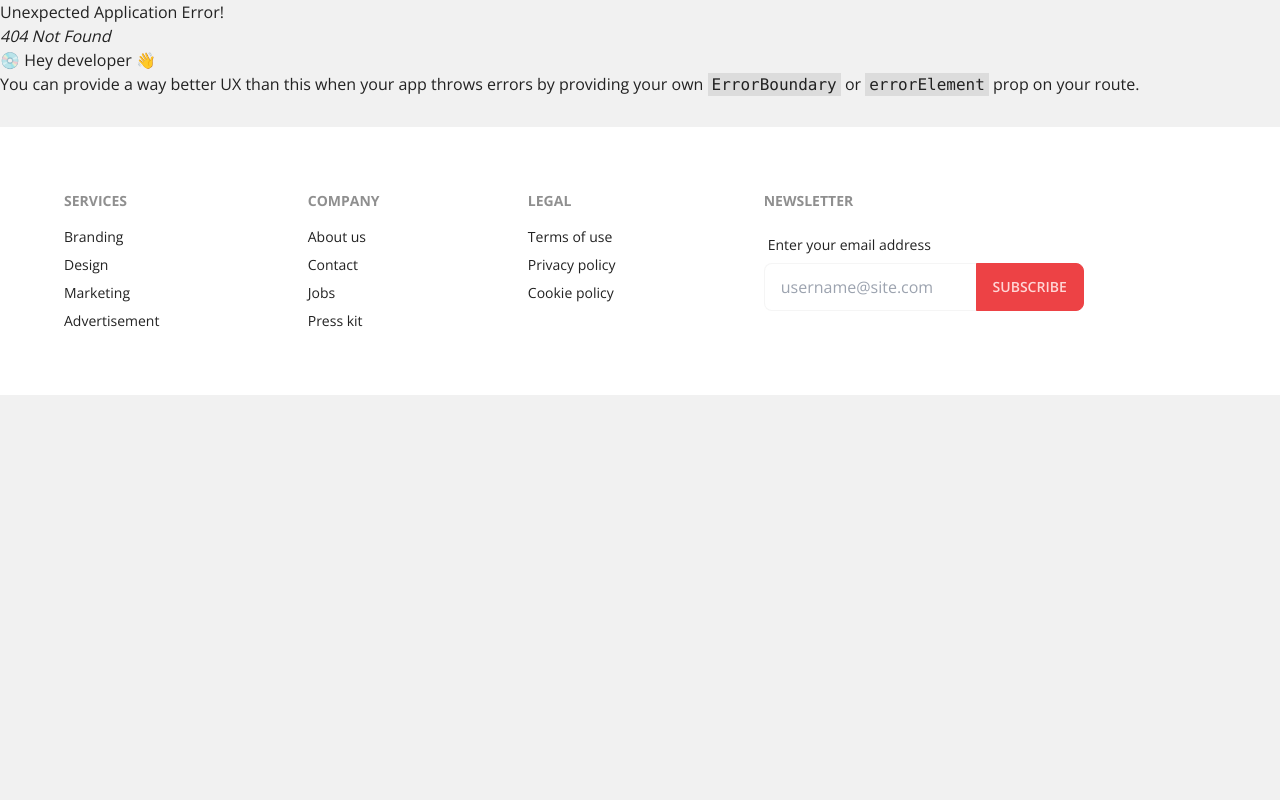
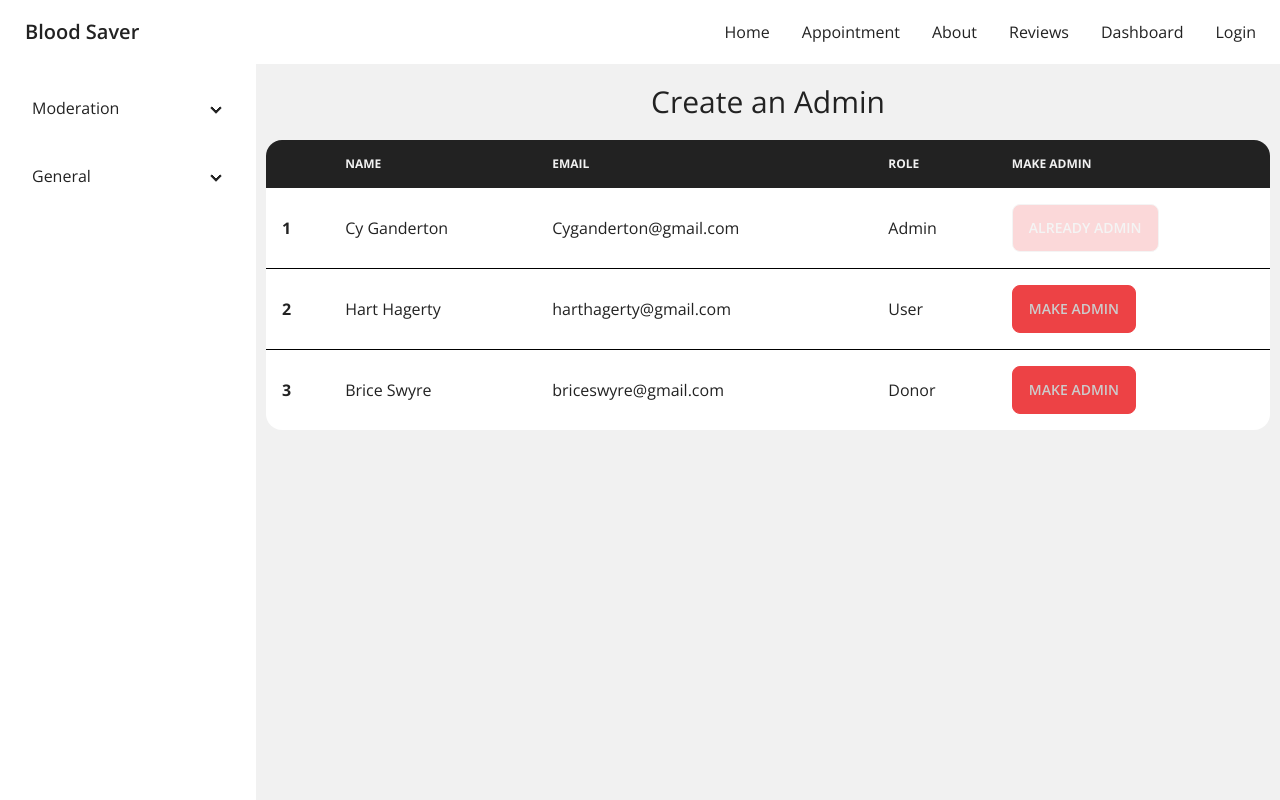
Before and after one commit to bitue/connect-to-blood-client, a React (Create React App) app: page /dashboard/createAdmin in a window 1280 px wide. Before the commit this address had no page. Shown: the top 800 px of the page. Built offline with nearby package versions, Linux system fonts and the light colour scheme; the HTML template or start-up script is replaced by a standard one.

Commit message:
started on dashboard

```diff
--- /dev/null
+++ b/src/Components/Dashboard/CreateAdmin.js
@@ -0,0 +1,53 @@
+import React from 'react';
+
+const CreateAdmin = () => {
+    return (
+        <div>
+            <h2 className="text-center text-3xl my-[20px]">Create an Admin</h2>
+            <div class="overflow-x-auto px-[10px]">
+                <table class="table w-full">
+                    <thead className="bg-[#fff]">
+                        <tr>
+                            <th className="bg-[#222] text-[#f1f1f1]"></th>
+                            <th className="bg-[#222] text-[#f1f1f1]">Name</th>
+                            <th className="bg-[#222] text-[#f1f1f1]">Email</th>
+                            <th className="bg-[#222] text-[#f1f1f1]">Role</th>
+                            <th className="bg-[#222] text-[#f1f1f1]">Make Admin</th>
+                        </tr>
+                    </thead>
+                    <tbody>
+                        <tr className="border-[#222]">
+                            <th>1</th>
+                            <td>Cy Ganderton</td>
+                            <td>Cyganderton@gmail.com</td>
+                            <td>Admin</td>
+                            <td><button class="btn no-animation gap-2 bg-primary hover:bg-primary opacity-[0.2] hover:border-primary">
+                                Already Admin
+                            </button></td>
+                        </tr>
+                        <tr>
+                            <th>2</th>
+                            <td>Hart Hagerty</td>
+                            <td>harthagerty@gmail.com</td>
+                            <td>User</td>
+                            <td><button class="btn hover:text-[#fff] gap-2 bg-primary border-primary hover:bg-[#222]">
+                                Make Admin
+                            </button></td>
+                        </tr>
+                        <tr>
+                            <th>3</th>
+                            <td>Brice Swyre</td>
+                            <td>briceswyre@gmail.com</td>
+                            <td>Donor</td>
+                            <td><button class="btn hover:text-[#fff] gap-2 bg-primary border-primary hover:bg-[#222]">
+                                Make Admin
+                            </button></td>
+                        </tr>
+                    </tbody>
+                </table>
+            </div>
+        </div>
+    );
+};
+
+export default CreateAdmin;
--- /dev/null
+++ b/src/Components/Dashboard/Dashboard.js
@@ -0,0 +1,50 @@
+import React from 'react';
+import { Link, Outlet } from 'react-router-dom';
+import Navbar from '../Shared/Navbar';
+
+const Dashboard = () => {
+    return (
+        <>
+            <Navbar />
+            <div className="drawer drawer-mobile ">
+                <input id="sidebar-dashboard" type="checkbox" className="drawer-toggle" />
+                <div className="drawer-content">
+                    <Outlet></Outlet>
+                </div>
+                <div className="drawer-side">
+                    <label htmlFor="sidebar-dashboard" className="drawer-overlay"></label>
+                    <ul className="menu bu p-4 z-50 overflow-y-auto w-64 bg-white text-[#222] gap-y-2">
+                        <div className="collapse collapse-arrow">
+                            <input type="checkbox" className="peer" />
+                            <div className="collapse-title">
+                                Moderation
+                            </div>
+                            <div className="collapse-content">
+                                <ul className="list-disc">
+                                    <li className="hover:bg-[#f1f1f1] transition"><Link to="/dashboard/createAdmin">Create A Admin</Link></li>
+                                    <li className="hover:bg-[#f1f1f1] transition"><Link to="/dashboard/approveDonor">Approve donor registration</Link></li>
+                                    <li className="hover:bg-[#f1f1f1] transition"><Link to="/dashboard/">Ban Users</Link></li>
+                                </ul>
+                            </div>
+                        </div>
+                        <div className="collapse collapse-arrow">
+                            <input type="checkbox" className="peer" />
+                            <div className="collapse-title">
+                                General
+                            </div>
+                            <div className="collapse-content">
+                                <ul className="list-disc">
+                                    <li className="hover:bg-[#f1f1f1] transition"><Link to="/dashboard/:becomeAAdmin">Your Profile</Link></li>
+                                    <li className="hover:bg-[#f1f1f1] transition"><Link to="/dashboard/:becomeAAdmin">Create an blog</Link></li>
+                                    <li className="hover:bg-[#f1f1f1] transition"><Link to="/dashboard/:becomeAAdmin">All Articles</Link></li>
+                                </ul>
+                            </div>
+                        </div>
+                    </ul>
+                </div>
+            </div >
+        </>
+    );
+};
+
+export default Dashboard;
--- /dev/null
+++ b/src/Components/Dashboard/UserProfile.js
@@ -0,0 +1,11 @@
+import React from 'react';
+
+const UserProfile = () => {
+    return (
+        <div>
+            <h2>User Profile</h2>
+        </div>
+    );
+};
+
+export default UserProfile;
--- a/src/Components/Shared/Navbar.js
+++ b/src/Components/Shared/Navbar.js
@@ -15,6 +15,9 @@ const Navbar = () => {
       </li>
       <li>
         <Link to="/reviews">Reviews</Link>
+      </li>
+      <li>
+        <Link to="/dashboard">Dashboard</Link>
       </li>
       <li>
         <Link to="/login">Login</Link>
--- a/src/index.css
+++ b/src/index.css
@@ -5,7 +5,6 @@
 }
 
 body {
-    height: 100vh;
     background: #f1f1f1 !important;
     font-family: "Open Sans", sans-serif;
     color: #222222;
```
Also changed, not shown: src/App.js (+17 -0 lines).
